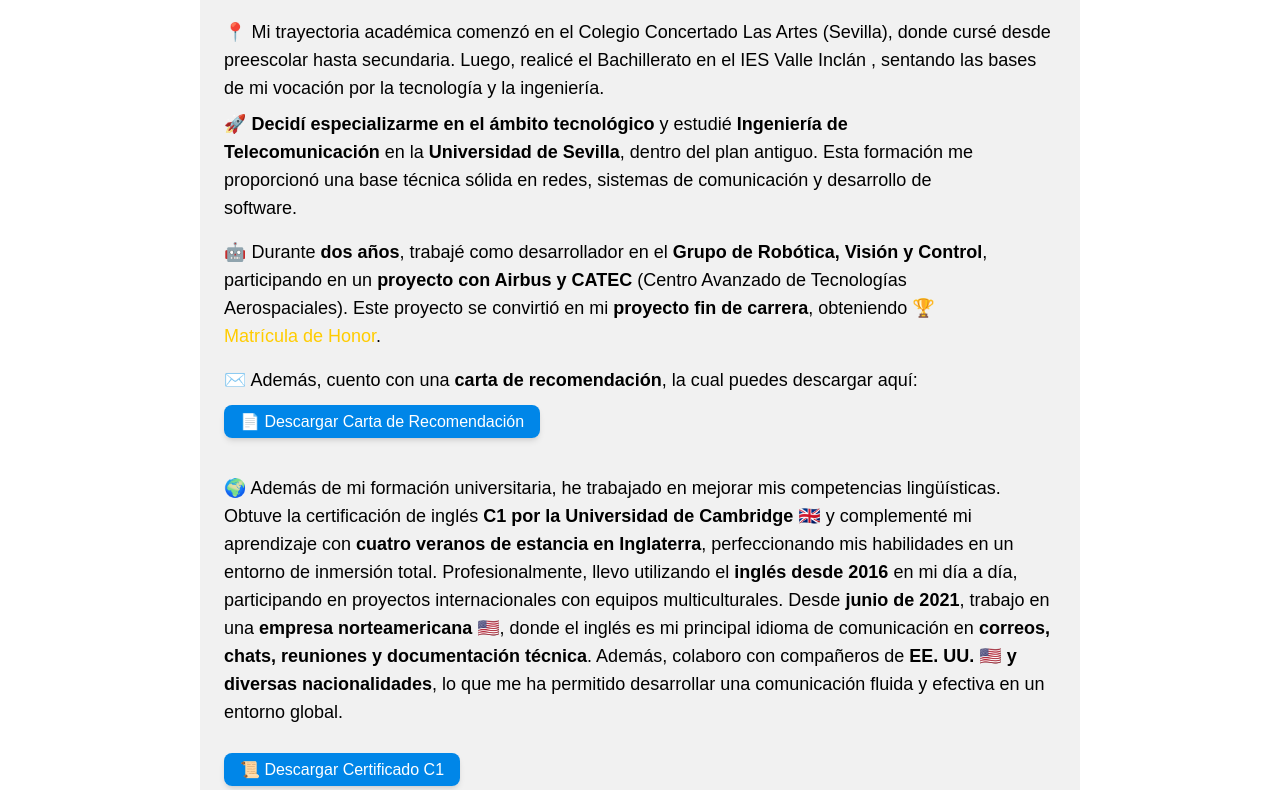
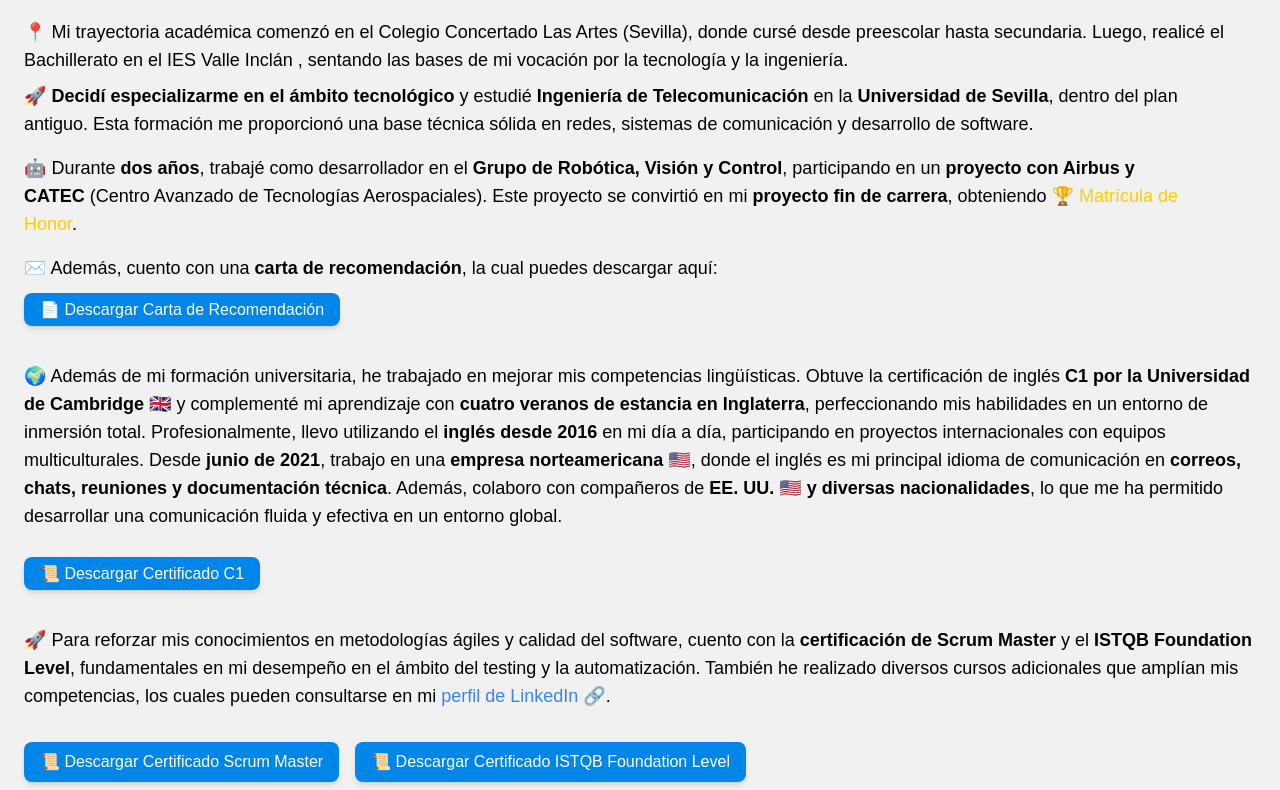
Before and after one commit to AlfredoBazo/webcv, a plain HTML site: page formacion-es.html in a window 1280 px wide. Shown: the part 294-1084 px from the top of the page. Drawn offline with nearby package versions, Linux system fonts and the light colour scheme.

Commit message:
Update formacion-es.html

```diff
--- a/formacion-es.html
+++ b/formacion-es.html
@@ -34,7 +34,7 @@
     </div>
 
     <!-- Contenido de la Formación -->
-    <section class="py-8 px-6 bg-[#f1f1f1]" style="margin: 0 200px;">
+    <section class="py-8 px-6 bg-[#f1f1f1]">
         <!-- <section class="py-8 px-6 bg-[#f1f1f1]"> -->
         <h2 class="text-3xl font-semibold text-center text-[#0086e8] mb-8">Formación académica 🎓</h2>
         <p class="text-lg mt-6">📍 Mi trayectoria académica comenzó en el Colegio Concertado Las Artes (Sevilla), donde cursé desde preescolar hasta secundaria. Luego, realicé el Bachillerato en el IES Valle Inclán , sentando las bases de mi vocación por la tecnología y la ingeniería. </p>
```
